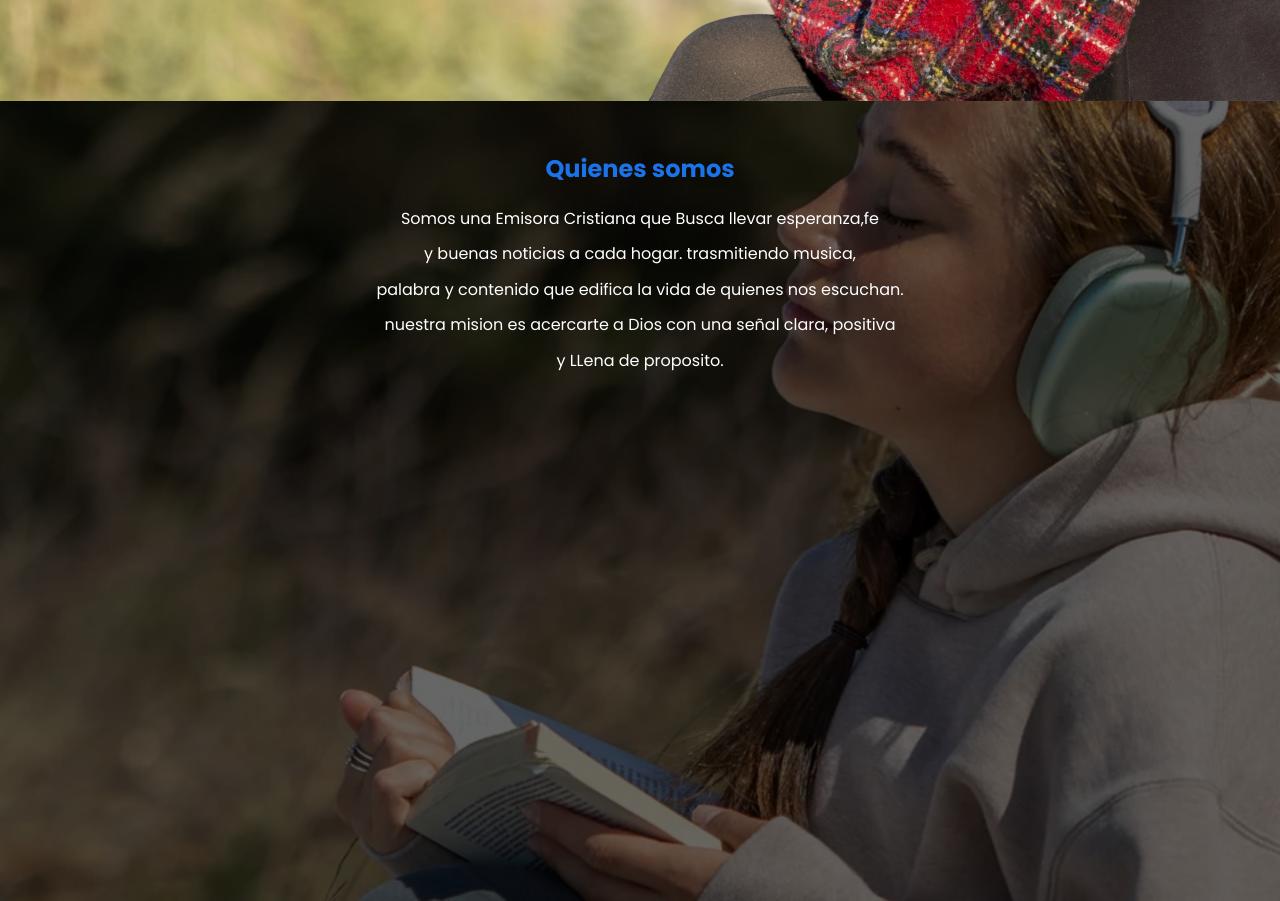
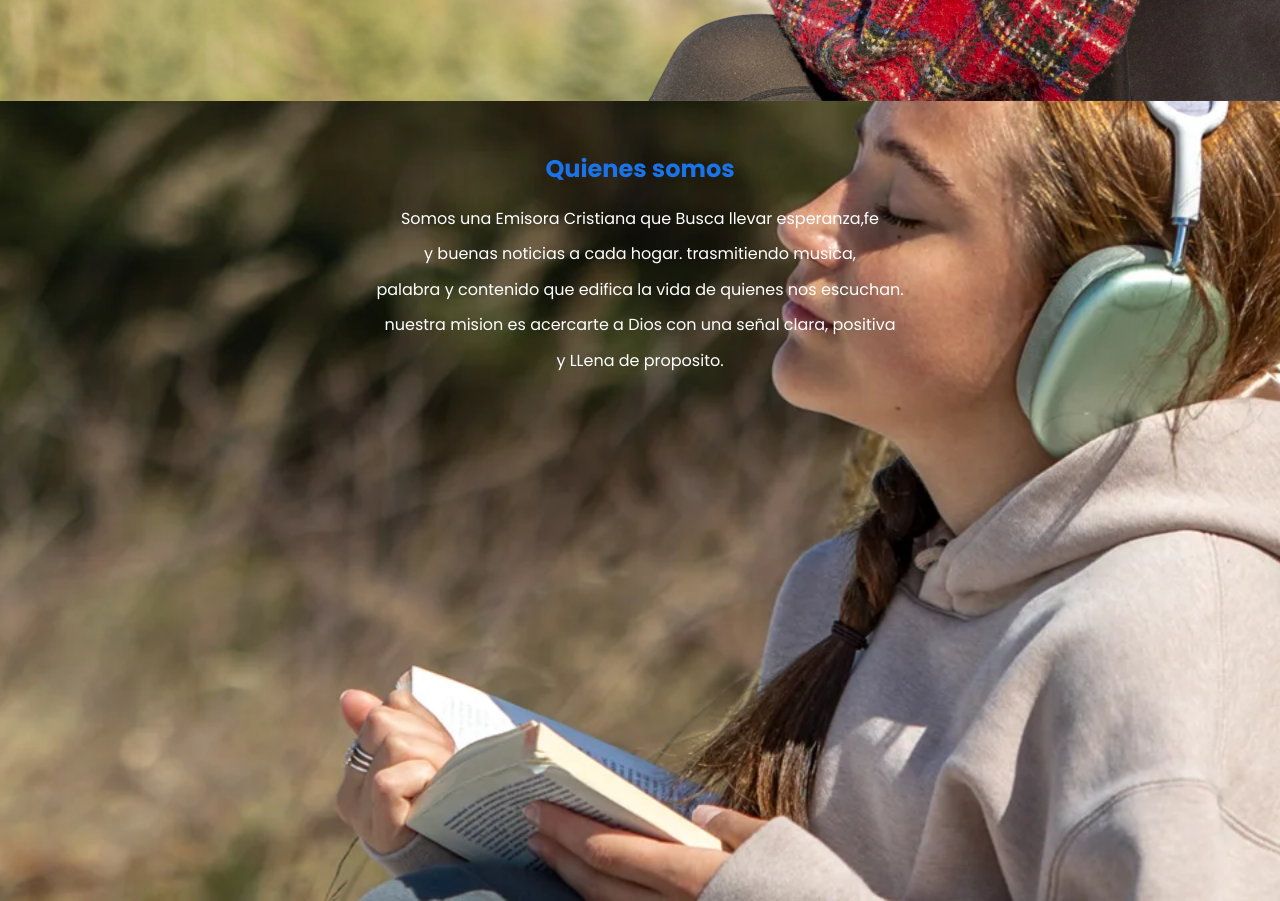
Before and after one commit to dmwwilsondelgado/wd-radio-lading-pape, a plain HTML site: page index.html in a window 1280 px wide. Shown: the part 828-1729 px from the top of the page. Drawn offline with Linux system fonts and the light colour scheme.

Commit message:
mini correcion de pocicion de visualizacion

```diff
--- a/css/sections/quienes-somos.css
+++ b/css/sections/quienes-somos.css
@@ -10,7 +10,7 @@
     content: "";
     position: absolute;
     inset: 0; /* la clave para que inserte el color */
-    background: rgb(0, 0, 0,0.6);
+    background: rgb(0, 0, 0,0.3)"";
     z-index: 1;
 }
 
```
